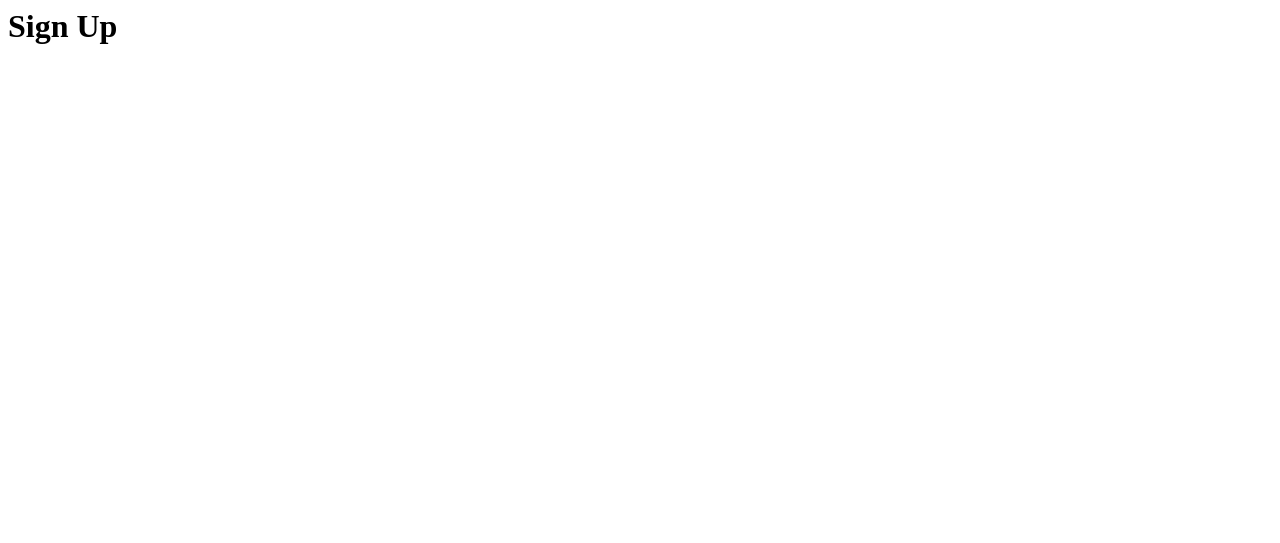
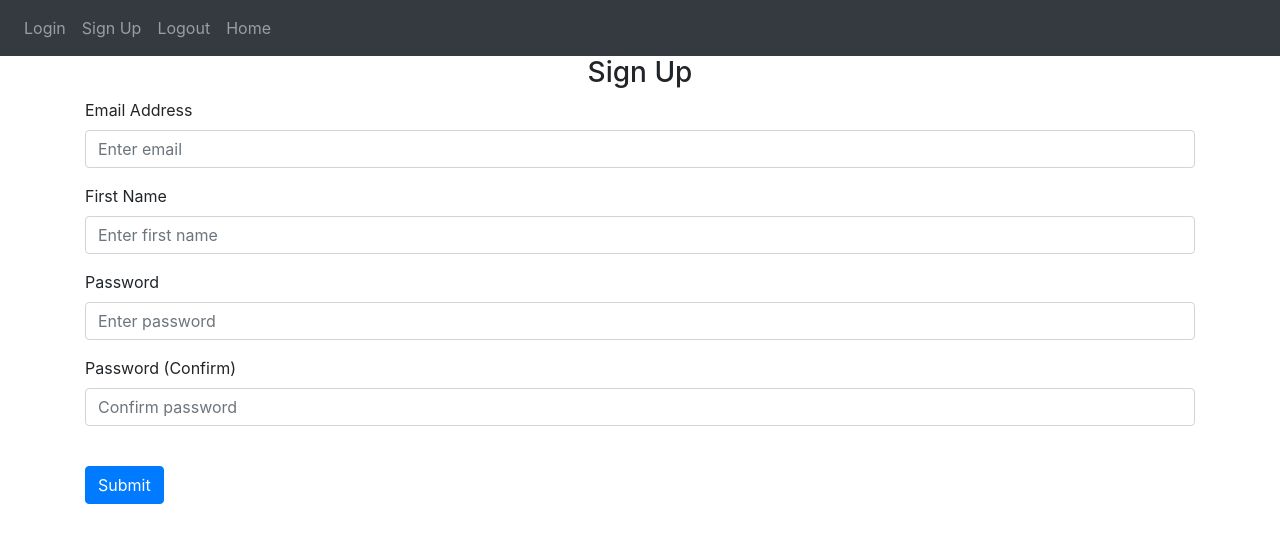
Before and after one commit to bjRichardLiu/PlanEase, a Flask app: page /sign-up in a window 1280 px wide. Before the commit the part shown is almost empty. Shown: the top 543 px of the page. Run offline with Flask 3, Linux system fonts and the light colour scheme; some libraries are stand-ins or nearby versions.

Commit message:
login, signup

```diff
--- a/website/auth.py
+++ b/website/auth.py
@@ -25,7 +25,7 @@ def login():
         else:
             flash('Email does not exist, please create an account.', category='error')
 
-    return "<h1>Login</h1>"
+    return render_template("login.html", user=current_user)
 
 # create a route for the logout page
 @auth.route('/logout')
@@ -62,4 +62,4 @@ def sign_up():
             flash('Account created!', category='success')
             return redirect(url_for('views.home'))
 
-    return "<h1>Sign Up</h1>"
+    return render_template("sign_up.html", user=current_user)
--- a/website/templates/base.html
+++ b/website/templates/base.html
@@ -17,7 +17,6 @@
 
     <title>{% block title %}Home{% endblock %}</title>
   </head>
-
   <body>
     <nav class="navbar navbar-expand-lg navbar-dark bg-dark">
         <button class="navbar-toggler" type="button" data-toggle="collapse" data-target="#navbar">
--- /dev/null
+++ b/website/templates/sign_up.html
@@ -0,0 +1,48 @@
+{% extends "base.html" %} {% block title %}Sign Up{% endblock %} {% block
+    content %}
+    <form method="POST">
+      <h3 align="center">Sign Up</h3>
+      <div class="form-group">
+        <label for="email">Email Address</label>
+        <input
+          type="email"
+          class="form-control"
+          id="email"
+          name="email"
+          placeholder="Enter email"
+        />
+      </div>
+      <div class="form-group">
+        <label for="firstName">First Name</label>
+        <input
+          type="text"
+          class="form-control"
+          id="firstName"
+          name="firstName"
+          placeholder="Enter first name"
+        />
+      </div>
+      <div class="form-group">
+        <label for="password1">Password</label>
+        <input
+          type="password"
+          class="form-control"
+          id="password1"
+          name="password1"
+          placeholder="Enter password"
+        />
+      </div>
+      <div class="form-group">
+        <label for="password2">Password (Confirm)</label>
+        <input
+          type="password"
+          class="form-control"
+          id="password2"
+          name="password2"
+          placeholder="Confirm password"
+        />
+      </div>
+      <br />
+      <button type="submit" class="btn btn-primary">Submit</button>
+    </form>
+    {% endblock %}
```
Also changed, not shown: website/templates/login.html (added, +28 -0 lines).
